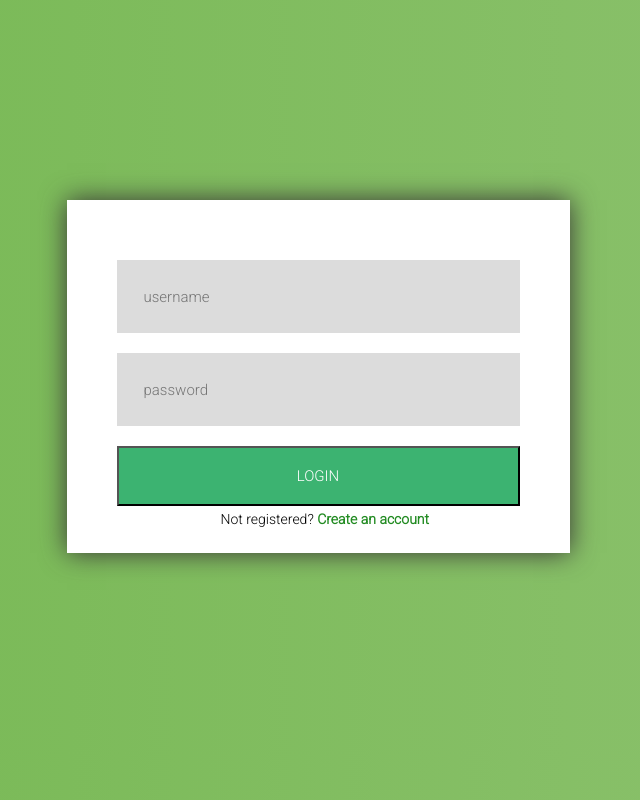
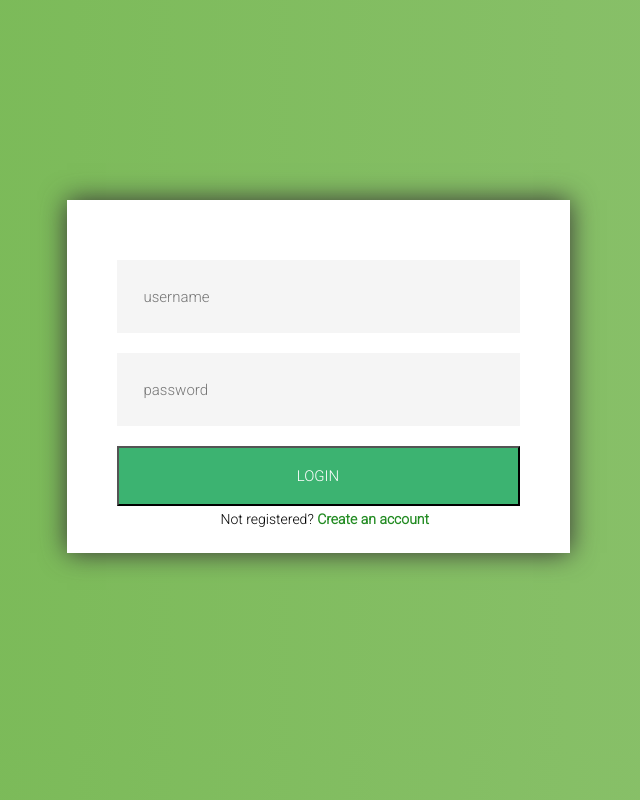
Before and after one commit to mattwhite8/extra_credit_form, a plain HTML site: page index.html in a window 1280 px wide. Shown: the whole page, without its empty margins (322-962 px from the left). Drawn offline with Linux system fonts and the light colour scheme.

Commit message:
changed input backgrounds to whitesmoke

```diff
--- a/style.css
+++ b/style.css
@@ -27,7 +27,7 @@ input[type=text] {
 	width: 100%;
 	height: 73px;
 	margin: 10px 0 10px 0;
-	background-color: gainsboro;
+	background-color: whitesmoke;
 	border: none;
 	color: dimgray;
 	text-indent: 25px;
```
